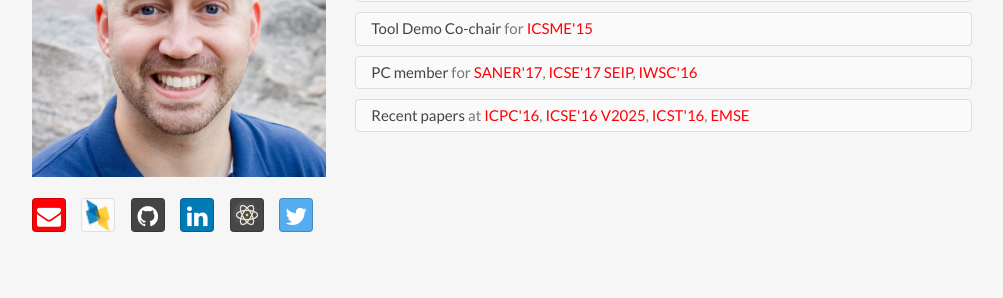
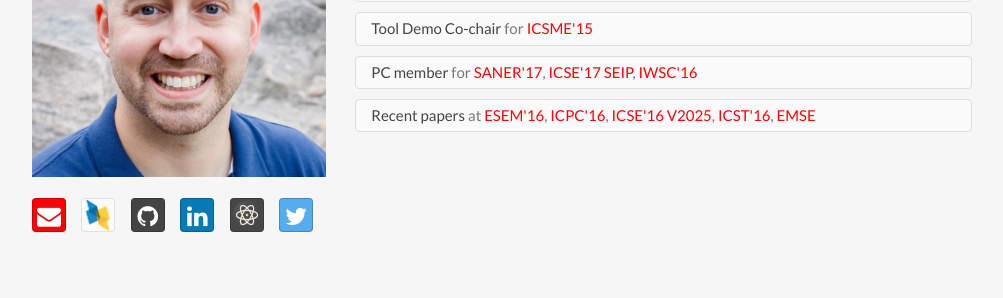
Before and after one commit to nkraft/nkraft.github.io, a Jekyll site: the page built from index.html, in a window 1280 px wide and 900 px high. Shown: the part 208-506 px from the top of the window, without its empty margins (138-1141 px from the left). Built offline with Jekyll 4.4.1, drawn with Linux system fonts in a browser that asks for light colours; nearby versions of some CDN libraries.

Commit message:
Update header.html

```diff
--- a/_includes/header.html
+++ b/_includes/header.html
@@ -67,6 +67,7 @@
                                     <span class="list-group-item-heading">Recent papers</span>
                                     <span class="list-group-item-text">
                                         at
+                                        <a href="http://alarcos.esi.uclm.es/eseiw2016/esem">ESEM'16</a>,
                                         <a href="http://www.program-comprehension.org/icpc16/">ICPC'16</a>,
                                         <a href="http://2016.icse.cs.txstate.edu/v2025">ICSE'16 V2025</a>,
                                         <a href="https://www.cs.uic.edu/~icst2016/">ICST'16</a>,
```
